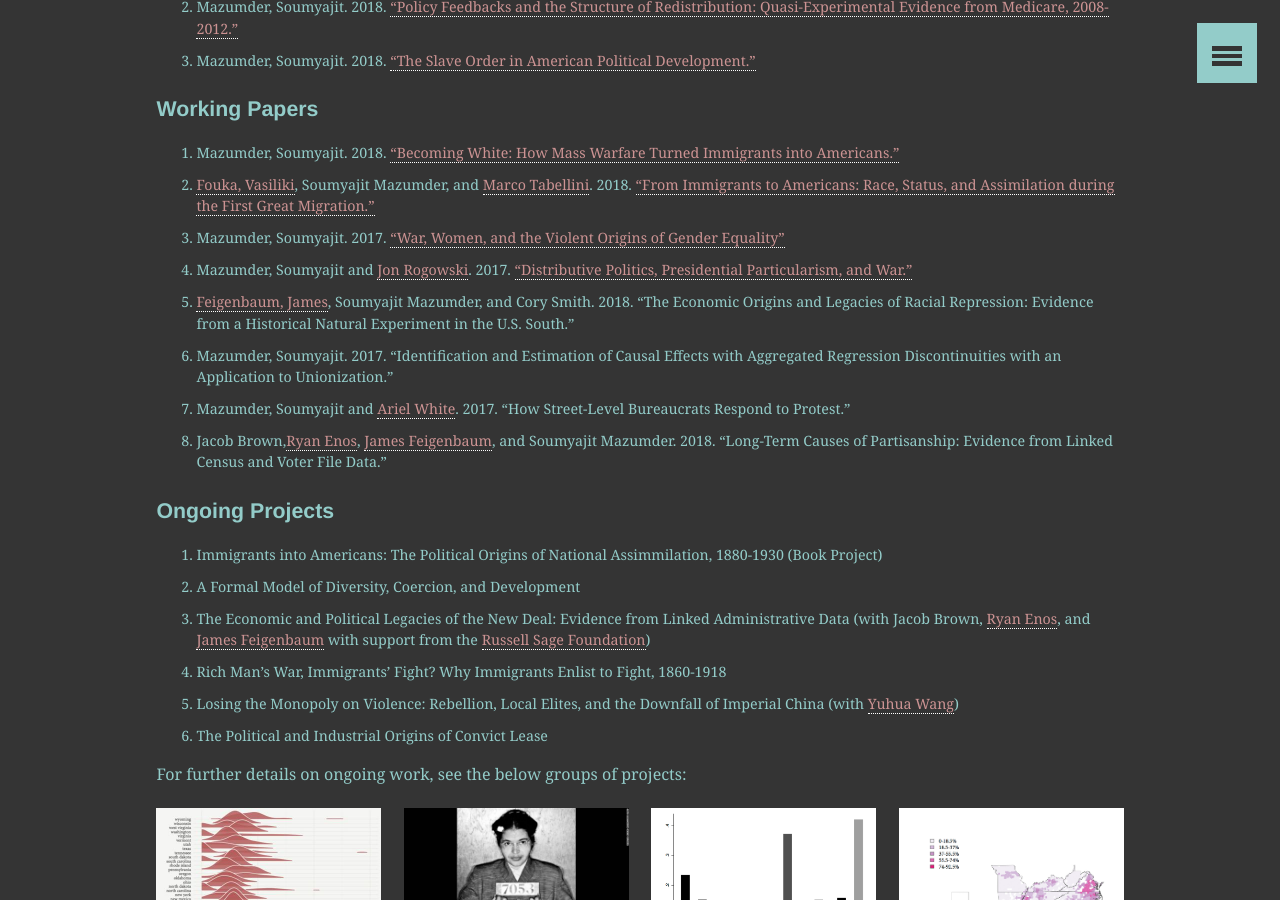
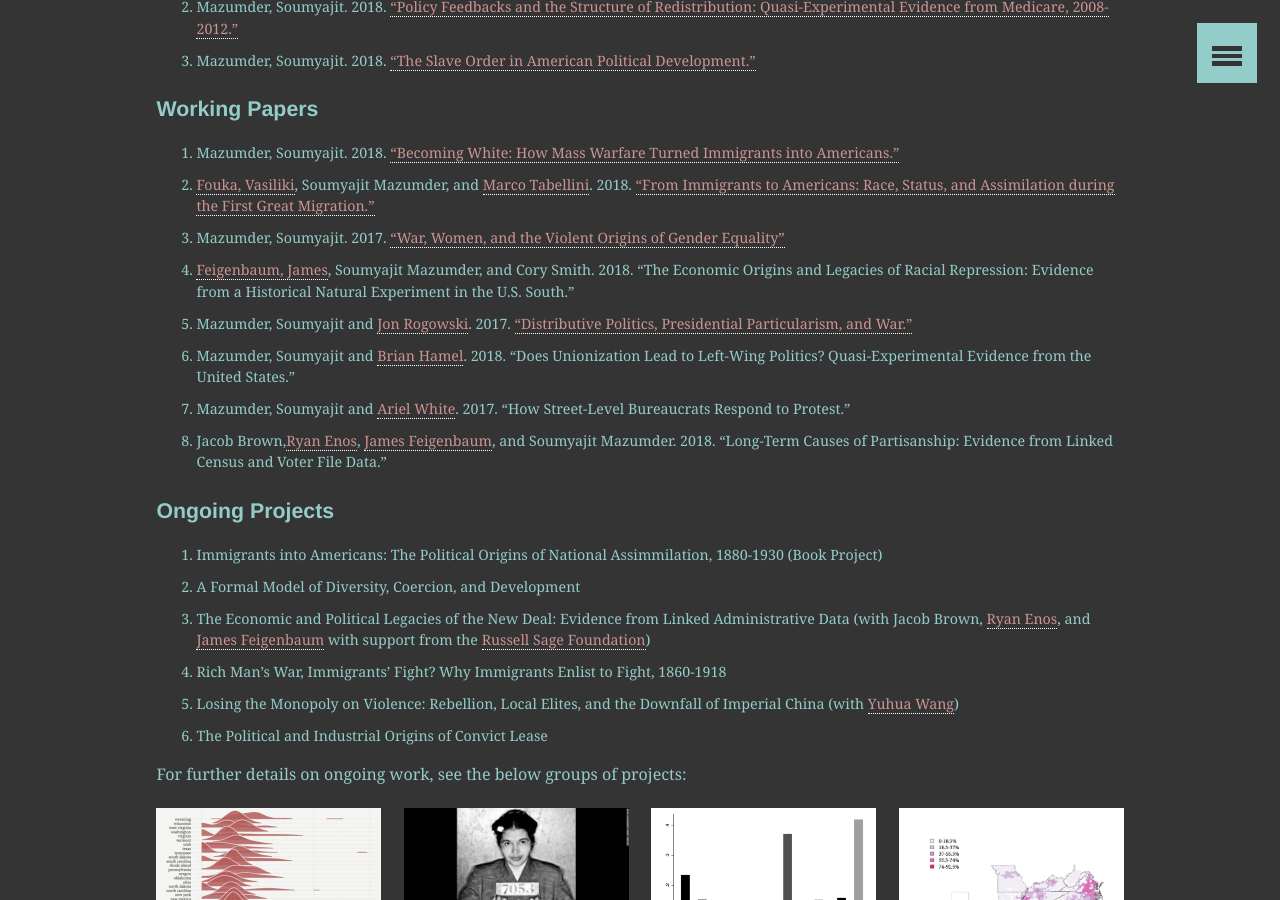
Before and after one commit to shommazumder/shommazumder.github.io-archive, a Jekyll site: the page built from _pages/research.md, in a window 1280 px wide and 900 px high, scrolled down 625 px. Built offline with Jekyll 4.4.1, drawn with Linux system fonts in a browser that asks for light colours.

Commit message:
added unionization projectwith brian hamel

```diff
--- a/_pages/research.md
+++ b/_pages/research.md
@@ -27,9 +27,9 @@ layout: archive
 1. Mazumder, Soumyajit. 2018. ["Becoming White: How Mass Warfare Turned Immigrants into Americans."](https://www.dropbox.com/s/f4u583cju7q2caq/war-assimilation-mazumder.pdf?raw=1)
 2. [Fouka, Vasiliki](https://people.stanford.edu/vfouka/), Soumyajit Mazumder, and [Marco Tabellini](http://economics.mit.edu/grad/mtabe). 2018. ["From Immigrants to Americans: Race, Status, and Assimilation during the First Great Migration."](https://www.dropbox.com/s/d195aja5xjl0909/fmt-assimilation-v3.pdf?raw=1)
 3. Mazumder, Soumyajit. 2017. ["War, Women, and the Violent Origins of Gender Equality"](https://www.dropbox.com/s/igk8h532n922dc7/ww1-political-v2.pdf?raw=1)
-4. Mazumder, Soumyajit and [Jon Rogowski](https://scholar.harvard.edu/rogowski). 2017. ["Distributive Politics, Presidential Particularism, and War."](https://www.dropbox.com/s/mpwqiui696ywy91/war-particularism.pdf?raw=1)
-5. [Feigenbaum, James](http://jamesfeigenbaum.github.io/), Soumyajit Mazumder, and Cory Smith. 2018. "The Economic Origins and Legacies of Racial Repression: Evidence from a Historical Natural Experiment in the U.S. South."
-8. Mazumder, Soumyajit. 2017. "Identification and Estimation of Causal Effects with Aggregated Regression Discontinuities with an Application to Unionization."
+4. [Feigenbaum, James](http://jamesfeigenbaum.github.io/), Soumyajit Mazumder, and Cory Smith. 2018. "The Economic Origins and Legacies of Racial Repression: Evidence from a Historical Natural Experiment in the U.S. South."
+5. Mazumder, Soumyajit and [Jon Rogowski](https://scholar.harvard.edu/rogowski). 2017. ["Distributive Politics, Presidential Particularism, and War."](https://www.dropbox.com/s/mpwqiui696ywy91/war-particularism.pdf?raw=1)
+8. Mazumder, Soumyajit and [Brian Hamel](https://brianhamel.net/). 2018. "Does Unionization Lead to Left-Wing Politics? Quasi-Experimental Evidence from the United States."
 9. Mazumder, Soumyajit and [Ariel White](https://arwhite.mit.edu/). 2017. "How Street-Level Bureaucrats Respond to Protest."
 10. Jacob Brown,[Ryan Enos](http://ryandenos.com/), [James Feigenbaum](http://jamesfeigenbaum.github.io/), and Soumyajit Mazumder. 2018. "Long-Term Causes of Partisanship: Evidence from Linked Census and Voter File Data."
 
```
